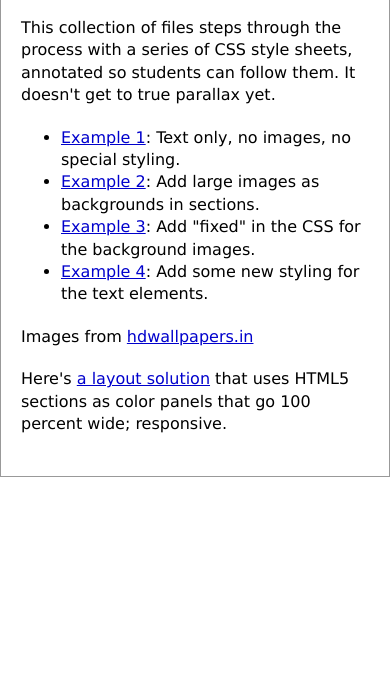
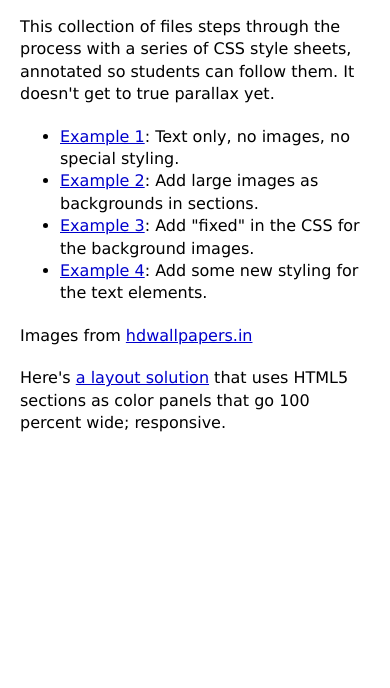
Before and after one commit to macloo/scrolling, a plain HTML site: page index.html in a window 390 px wide. Shown: the part 156-844 px from the top of the page. Drawn offline with Linux system fonts and the light colour scheme.

Commit message:
fix responsive issue

```diff
--- a/css/base.css
+++ b/css/base.css
@@ -55,3 +55,9 @@ a:hover {
 	color: #00f;
 	text-decoration: none;
 	}
+
+/* media queries */
+
+@media only screen and (max-width: 740px) {
+	#container { border: none; }
+}
```
